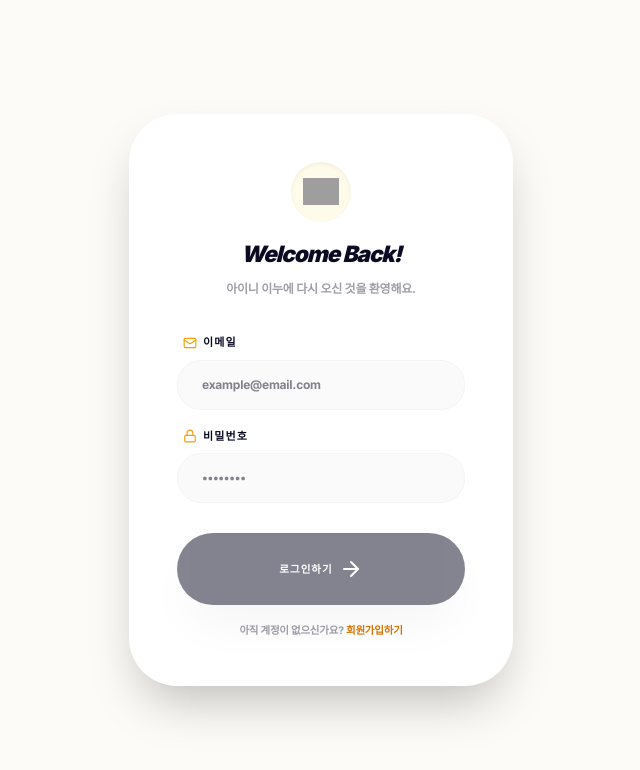
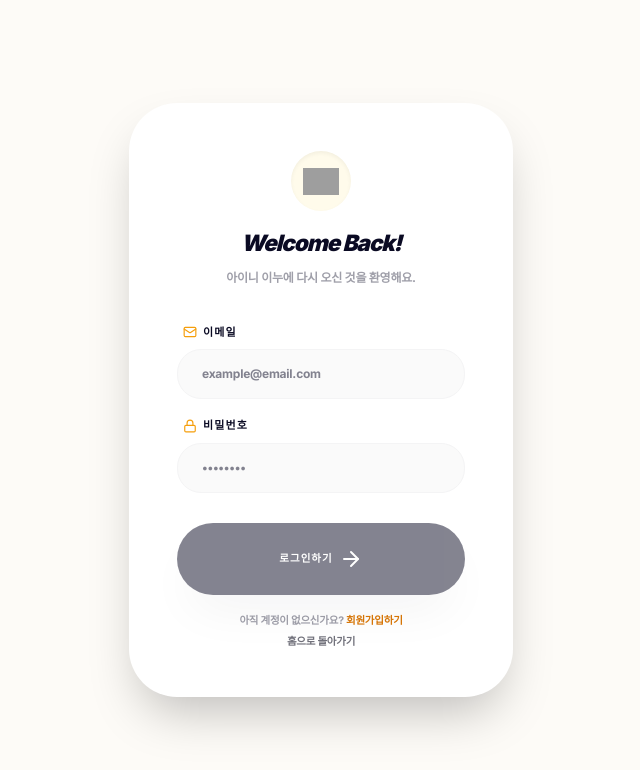
Before and after one commit to scit-48-1/aini-inu-monorepo, a Next.js app in the folder aini-inu-frontend/: page /login in a window 1280 px wide. Shown: the top 770 px of the page, without its empty margins (319-959 px from the left). Built offline with nearby package versions, Linux system fonts and the light colour scheme; grey boxes are pictures that could not be loaded.

Commit message:
feat: 로그인 페이지에 홈으로 돌아가기 링크 추가
Co-Authored-By: Claude Opus 4.6 <noreply@anthropic.com>

```diff
--- a/aini-inu-frontend/src/components/auth/LoginForm.tsx
+++ b/aini-inu-frontend/src/components/auth/LoginForm.tsx
@@ -88,13 +88,18 @@ export function LoginForm() {
         </Button>
       </div>
 
-      <div className="mt-4 text-center">
+      <div className="mt-4 text-center space-y-2">
         <Typography variant="body" className="text-zinc-400 text-sm font-bold">
           아직 계정이 없으신가요?{' '}
           <Link href="/signup" className="text-amber-600 hover:underline decoration-2 underline-offset-4">
             회원가입하기
           </Link>
         </Typography>
+        <Typography variant="body" className="text-zinc-400 text-sm font-bold">
+          <Link href="/" className="text-zinc-500 hover:text-navy-900 hover:underline decoration-2 underline-offset-4 transition-colors">
+            홈으로 돌아가기
+          </Link>
+        </Typography>
       </div>
     </form>
   );
```
